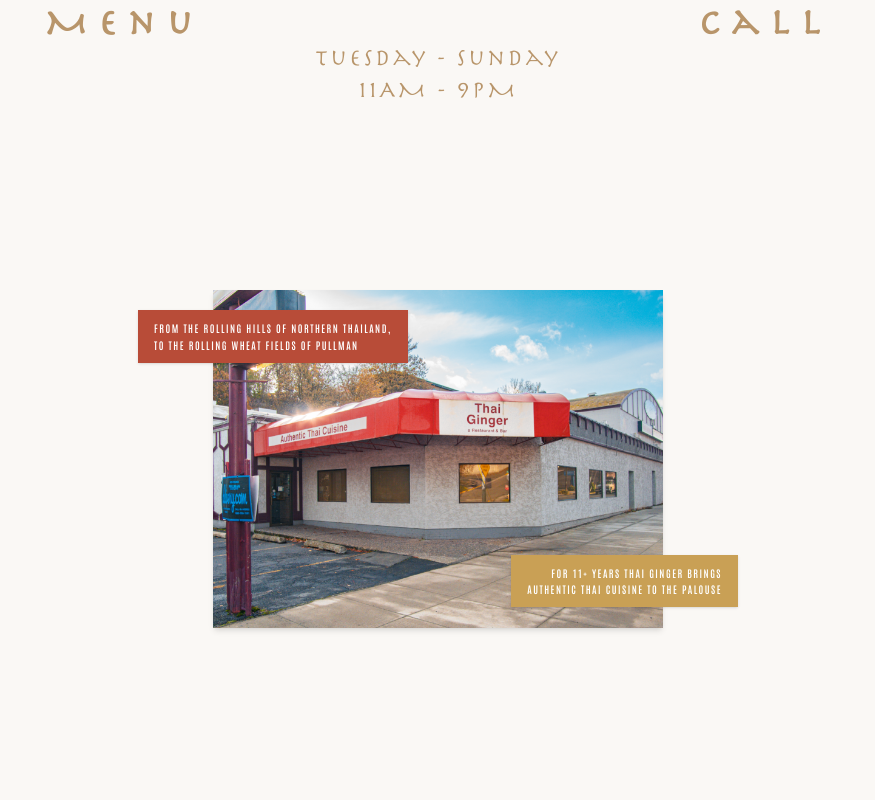
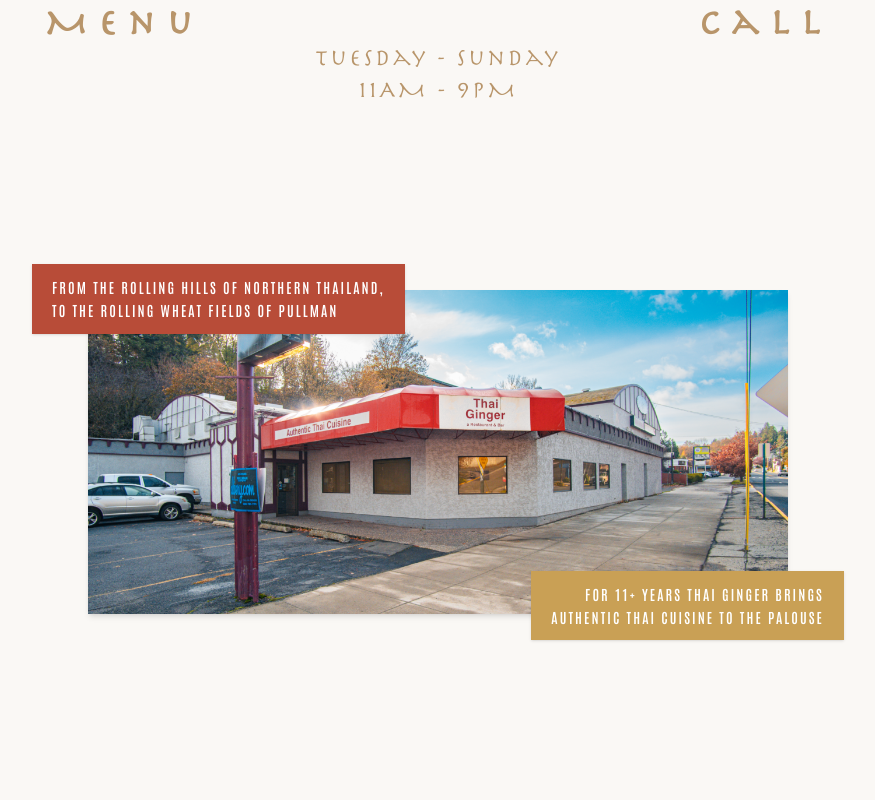
Before and after one commit to peter-t-wang315/thaiginger, a Next.js app: page /trash in a window 1280 px wide. Shown: the part 840-1640 px from the top of the page, without its empty margins (202-1077 px from the left). Built offline with nearby package versions, Linux system fonts and the light colour scheme.

Commit message:
Progress babyyyyy.

```diff
--- a/src/app/trash/page.tsx
+++ b/src/app/trash/page.tsx
@@ -60,28 +60,23 @@
       {/* ─── BODY ────────────────────────────────────────────────────────── */}
       <div ref={bodySectionRef} className="flex flex-col items-center">
         {/* ── Section 1: Exterior photo + overlapping banners ── */}
-        <section className="relative w-full flex justify-center py-40">
-          {/*
-            Outer container is wider than the photo so banners
-            can overflow left/right without clipping.
-          */}
-          <div className="relative w-[72%] max-w-[600px] flex justify-center">
-            {/* Photo — centered within outer container, ~75% of outer width */}
-            <div className="relative w-[75%] aspect-[4/3] overflow-hidden shadow-md self-center">
+        <section className="relative w-full flex justify-center py-40 px-8 sm:px-0">
+          <div className="relative w-[90%] max-w-[700px] flex justify-center">
+            <div className="relative w-[100%] self-center shadow-md">
               <Image
                 src="/HomePictures/thaiGingerOutside.png"
                 alt="Thai Ginger Outside"
-                fill
-                className="object-cover"
+                width={800}
+                height={600}
+                className="w-full h-auto"
               />
-            </div>
 
-            {/* Top-left red banner — anchored to top-left of outer container */}
+              {/* Top-left red banner */}
               <div
-              className="absolute top-[6%] left-0 z-10
+                className="absolute top-0 -left-0 sm:-top-[8%] sm:-left-[8%] z-10
                     bg-[#b84c38] text-white
-                          px-4 py-2.5
-                          text-[8px] sm:text-[9px] md:text-[10px]
+                    px-3 py-2 sm:px-5 sm:py-3
+                    text-[9px] sm:text-[11px] md:text-sm
                     tracking-[.15em] font-semibold leading-relaxed
                     shadow-sm"
               >
@@ -90,18 +85,19 @@
                 TO THE ROLLING WHEAT FIELDS OF PULLMAN
               </div>
 
-            {/* Bottom-right tan banner — anchored to bottom-right */}
+              {/* Bottom-right tan banner */}
               <div
-              className="absolute bottom-[6%] right-0 z-10
+                className="absolute bottom-0 -right-0 sm:-bottom-[8%] sm:-right-[8%] z-10
                     bg-[#c9a055] text-white
-                          px-4 py-2.5
-                          text-[8px] sm:text-[9px] md:text-[10px]
+                    px-3 py-2 sm:px-5 sm:py-3
+                    text-[9px] sm:text-[11px] md:text-sm
                     tracking-[.15em] font-semibold leading-relaxed
                     text-right shadow-sm"
               >
                 FOR 11+ YEARS THAI GINGER BRINGS
                 <br />
                 AUTHENTIC THAI CUISINE TO THE PALOUSE
+              </div>
             </div>
           </div>
         </section>
```
Lines whose indentation alone changed are shown as unchanged.
